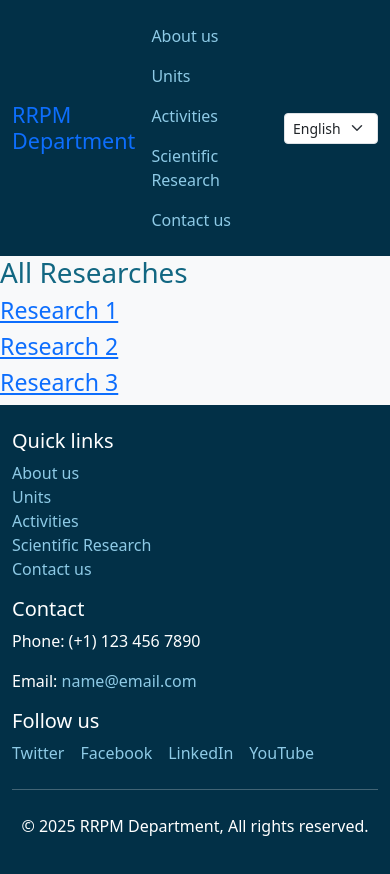
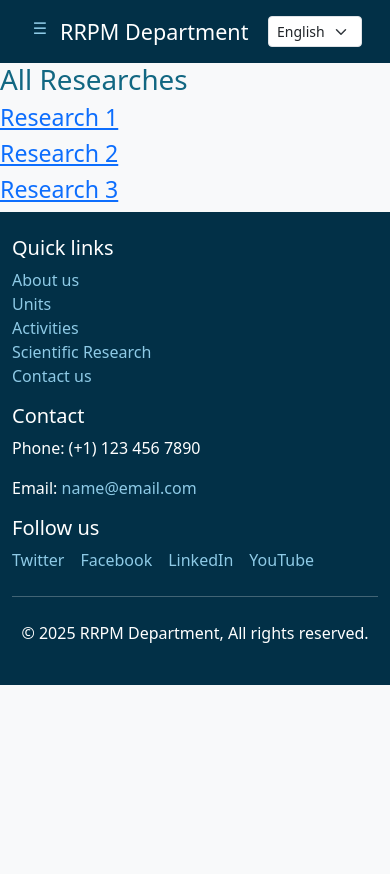
Before and after one commit to shahdhassan4601/RRPM-Department-Website, a Vue app in the folder rrpm-department/: page /researches in a window 390 px wide. Shown: the top 874 px of the page. After the commit the page ends 844 px from the top, so only its background shows below. Built offline with nearby package versions, Linux system fonts and the light colour scheme.

Commit message:
making navbar responsive

```diff
--- a/rrpm-department/src/components/Navbar.vue
+++ b/rrpm-department/src/components/Navbar.vue
@@ -1,10 +1,21 @@
 <template>
   <header class="py-3">
     <div class="container d-flex justify-content-between align-items-center">
+      <div class="d-flex align-items-center">
+        <button
+          class="navbar-toggler d-md-none me-2"
+          type="button"
+          data-bs-toggle="offcanvas"
+          data-bs-target="#offcanvasMenu"
+          aria-controls="offcanvasMenu"
+          aria-label="Toggle navigation">
+          <span class="navbar-toggler-icon" style="color: #8ECAE6;">&#9776;</span>
+        </button>
         <h1 class="h4 mb-0">
-          <router-link to="/" class="text-decoration-none">RRPM Department</router-link>
+          <router-link to="/" class="text-decoration-none text-white">RRPM Department</router-link>
         </h1>
-        <nav>
+      </div>
+      <nav class="d-none d-md-block">
         <ul class="nav">
           <li class="nav-item"><router-link to="/aboutus" class="nav-link">About us</router-link></li>
           <li class="nav-item"><router-link to="/units" class="nav-link">Units</router-link></li>
@@ -17,6 +28,23 @@
         <option>English</option>
         <option>Arabic</option>
       </select>
+    </div>
+
+    <!-- Offcanvas Menu for Mobile -->
+    <div class="offcanvas offcanvas-start" tabindex="-1" id="offcanvasMenu" aria-labelledby="offcanvasMenuLabel">
+      <div class="offcanvas-header">
+        <h5 class="offcanvas-title" id="offcanvasMenuLabel">Menu</h5>
+        <button type="button" class="btn-close" data-bs-dismiss="offcanvas" aria-label="Close"></button>
+      </div>
+      <div class="offcanvas-body">
+        <ul class="nav flex-column">
+          <li class="nav-item"><router-link to="/aboutus" class="nav-link">About us</router-link></li>
+          <li class="nav-item"><router-link to="/units" class="nav-link">Units</router-link></li>
+          <li class="nav-item"><router-link to="/activities" class="nav-link">Activities</router-link></li>
+          <li class="nav-item"><router-link to="/research" class="nav-link">Scientific Research</router-link></li>
+          <li class="nav-item"><router-link to="/contact" class="nav-link">Contact us</router-link></li>
+        </ul>
+      </div>
     </div>
   </header>
 </template>
@@ -37,4 +65,41 @@
 .nav-link {
   color: #8ECAE6 !important;
 }
+
+.text-white {
+  color: #ffffff !important;
+}
+
+.navbar-toggler {
+  border: none;
+  background: transparent;
+}
+
+.offcanvas {
+  background-color: #023047;
+  color: #8ECAE6;
+}
+
+.offcanvas .nav-link {
+  color: #8ECAE6 !important;
+}
+
+@media (max-width: 768px) {
+  header {
+    text-align: center;
+    padding: 1rem;
+  }
+  .container {
+    flex-wrap: nowrap;
+  }
+  .navbar-toggler {
+    margin-right: 0.5rem;
+  }
+  nav {
+    display: none;
+  }
+  select {
+    margin-left: auto;
+  }
+}
 </style>
--- a/rrpm-department/src/main.js
+++ b/rrpm-department/src/main.js
@@ -4,6 +4,10 @@ import router from './router';
 import 'bootstrap/dist/css/bootstrap.min.css';
 import 'bootstrap';
 import './assets/styles/base.css'
+import 'bootstrap/dist/js/bootstrap.bundle.min.js';
+import 'bootstrap/dist/css/bootstrap.min.css';  // Import Bootstrap CSS
+import 'bootstrap/dist/js/bootstrap.bundle.min.js';  // Import Bootstrap JS (includes Popper.js)
+
 
 const app = createApp(App);
 app.use(router);
```
Also changed, not shown: rrpm-department/package.json (+4 -4 lines), 1 other file (tests, documents, lock files or other folders). Lines whose indentation alone changed are shown as unchanged.
